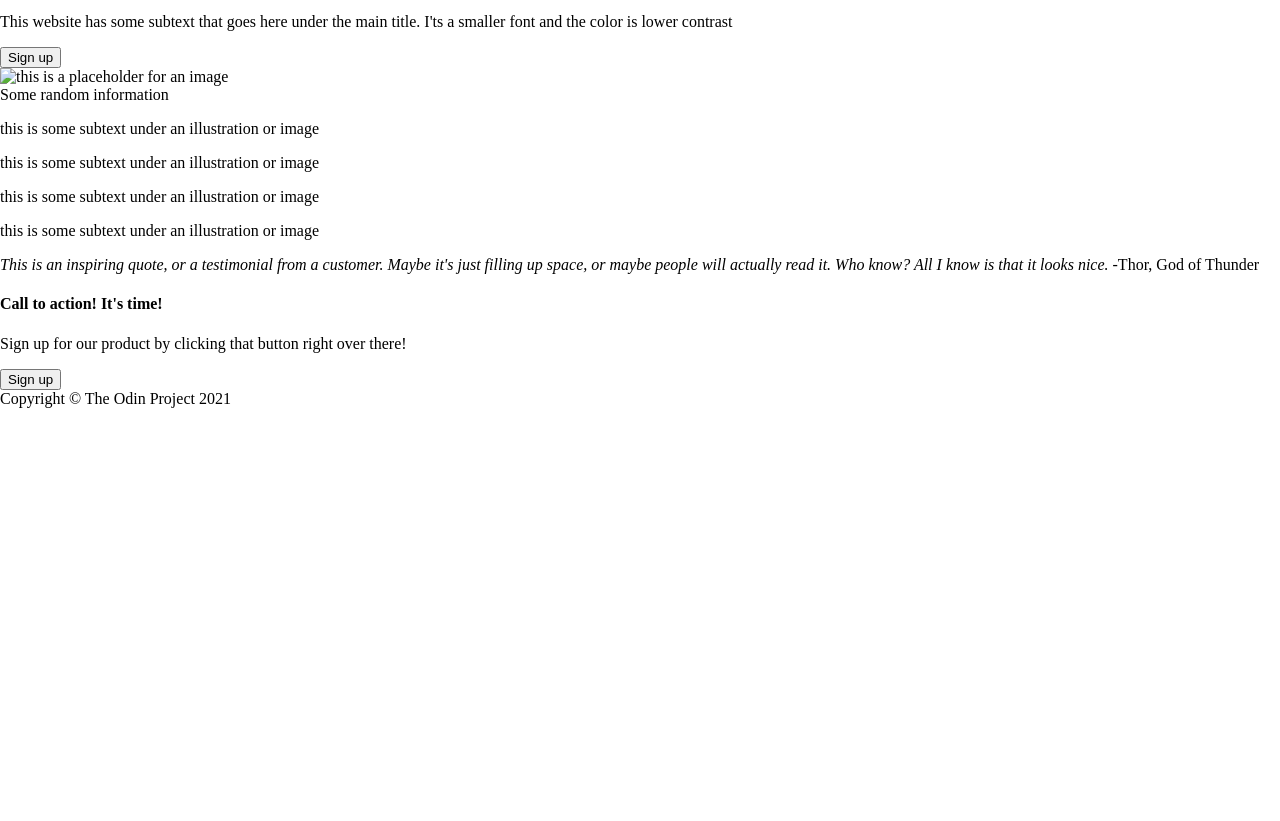
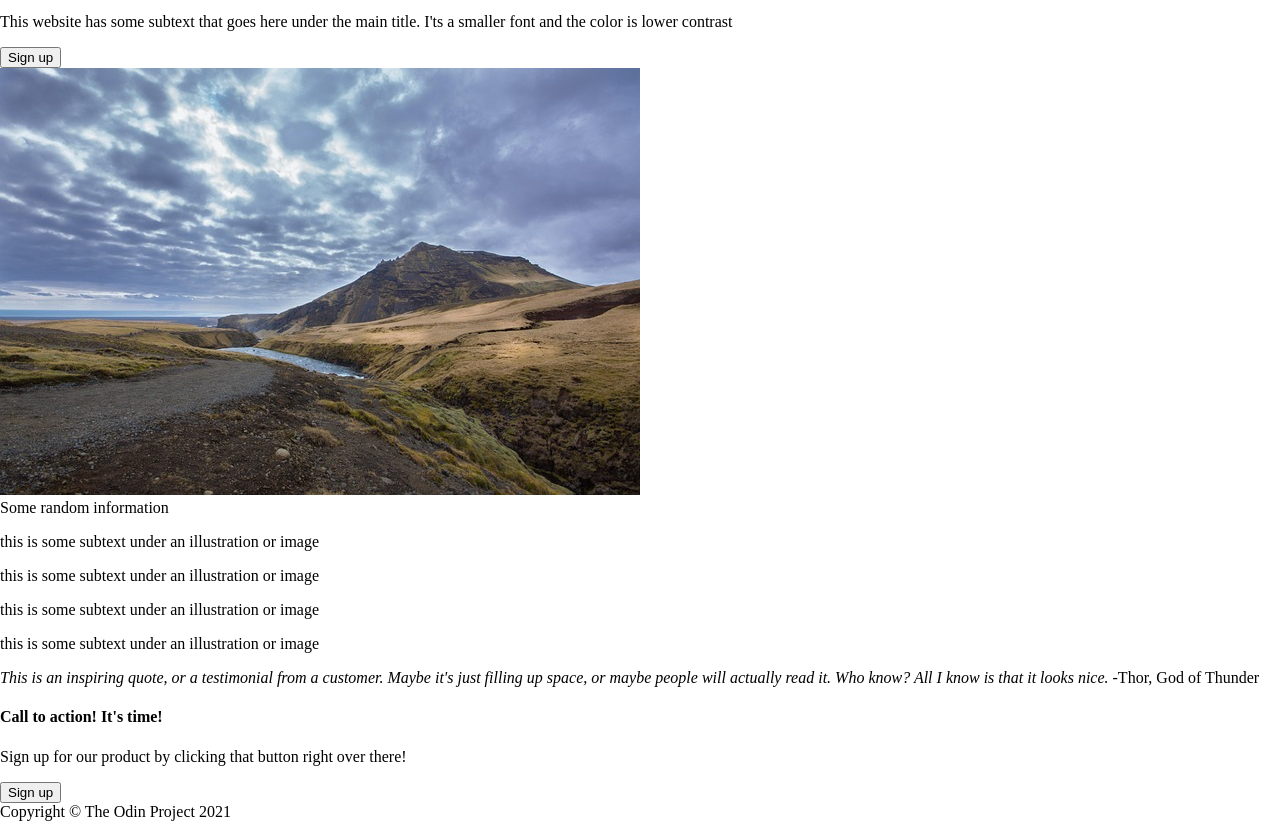
Before and after one commit to Haruhi-03/landing-page, a plain HTML site: page index.html in a window 1280 px wide. Shown: the part 59-880 px from the top of the page. Before the commit the page ends 800 px from the top, so only its background shows below. Drawn offline with Linux system fonts and the light colour scheme.

Commit message:
Add image in the image placeholder for the website content

```diff
--- a/index.html
+++ b/index.html
@@ -10,9 +10,11 @@
     </head>
     <body>
         <div class="header">
+
             <div class="logo">
                 Header Logo
             </div>
+
             <div class="header-navigation">
                 <li class="nav-item"><a href="#">header link one</a></li>
                 <li class="nav-item"><a href="#">header link two</a></li>
@@ -34,8 +36,7 @@
                     </button>
                 </div>
                 <div class="right-content">
-                    <img src="" alt="this is a placeholder for an image"
-                    class="image">
+                    <img src="./images/river.jpg"class="image">
                 </div>
             </div>
 
```
